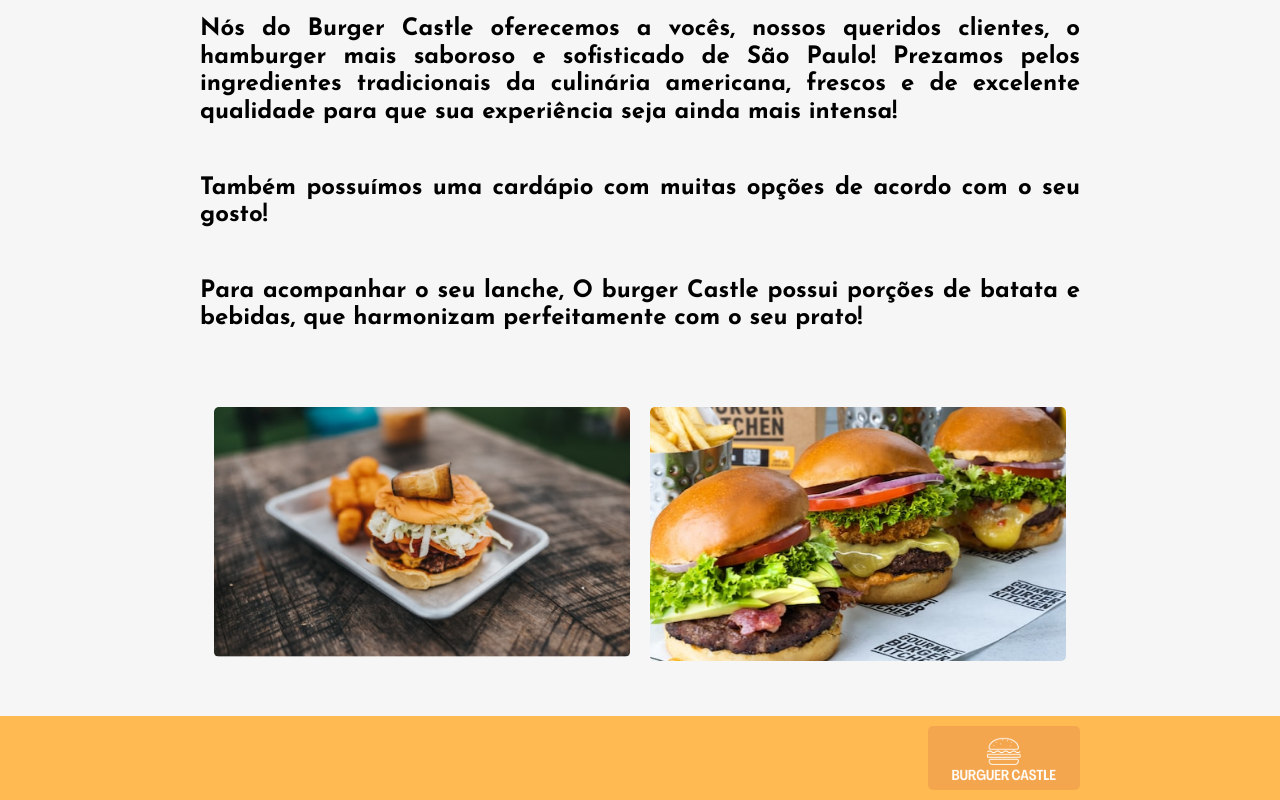
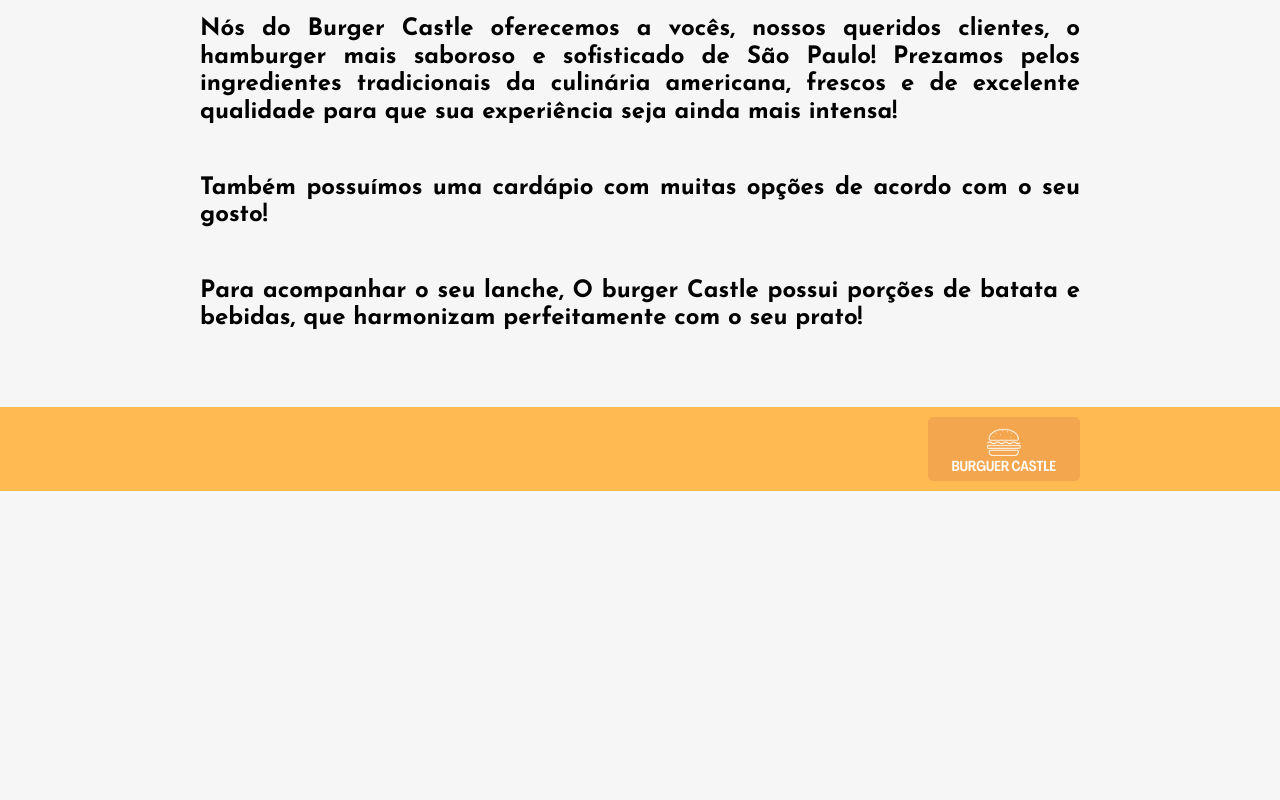
Before and after one commit to rodrigues14/burger-castle, a React (Create React App) app: page /sobre in a window 1280 px wide. Shown: the part 872-1672 px from the top of the page. After the commit the page ends 1363 px from the top, so only its background shows below. Built offline with nearby package versions, Linux system fonts and the light colour scheme; a web font is replaced by a local one.

Commit message:
alterado estilo da pag sobre

```diff
--- a/src/pages/Sobre/Sobre.module.scss
+++ b/src/pages/Sobre/Sobre.module.scss
@@ -1,5 +1,5 @@
 .sobreNos {
-  margin-bottom: 50px;
+  min-height: calc(100vh - 404px - 100px - 84px - 55.19px - 84px);
   img {
     display: block;
     margin-inline: auto;
--- a/src/pages/Sobre/index.tsx
+++ b/src/pages/Sobre/index.tsx
@@ -1,10 +1,6 @@
 import styles from './Sobre.module.scss';
 import stylesTema from 'styles/Tema.module.scss';
 import casa from 'assets/sobre/casa.png';
-import burger1 from 'assets/sobre/burger1.png';
-import burger2 from 'assets/sobre/burger2.png';
-
-const imagens = [burger1, burger2];
 
 export default function Sobre() {
   return (
@@ -24,13 +20,6 @@ export default function Sobre() {
           </p>
         </div>
       </div>
-      <div className={styles.imagens}>
-        {imagens.map((imagem, index) => (
-          <div key={index} className={styles.imagens__imagem}>
-            <img src={imagem} alt="Imagem dos burgers" />
-          </div>
-        ))}
-      </div>
     </section>
   );
 }
```
Also changed, not shown: src/assets/sobre/burger1.png (deleted), src/assets/sobre/burger2.png (deleted).
